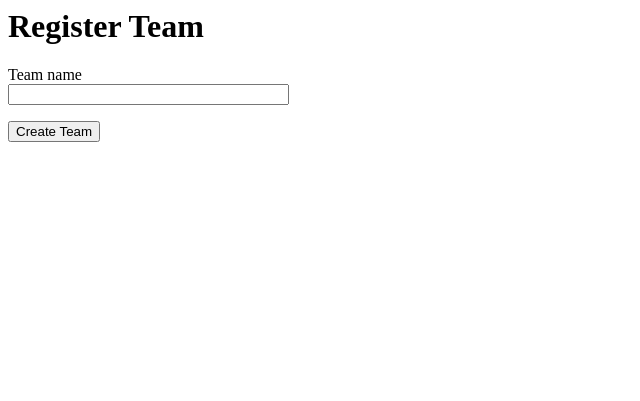
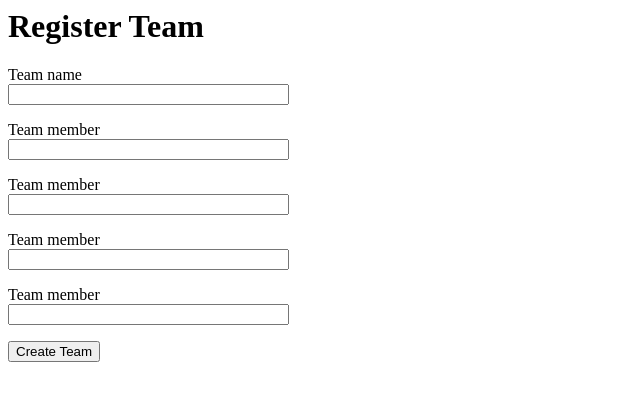
Before and after one commit to tduvernois/kaggle_leaderboard, a Flask app: page /register_team in a window 1280 px wide. Shown: the top 401 px of the page, without its empty margins (0-640 px from the left). Run offline with Flask 2, Linux system fonts and the light colour scheme.

Commit message:
register members

```diff
--- a/app/forms.py
+++ b/app/forms.py
@@ -6,4 +6,8 @@ from app.models import Member
 
 class TeamForm(FlaskForm):
     team_name = StringField('Team name', validators=[DataRequired()])
+    team_member_1 = StringField('Team member', validators=[DataRequired()])
+    team_member_2 = StringField('Team member', validators=[DataRequired()])
+    team_member_3 = StringField('Team member', validators=[DataRequired()])
+    team_member_4 = StringField('Team member', validators=[DataRequired()])
     submit = SubmitField('Create Team')
--- a/app/routes.py
+++ b/app/routes.py
@@ -16,7 +16,14 @@ def register_team():
         if team is not None:
             print('This team already exists')
             return redirect(url_for('register_team'))
-        team = Team(name=form.team_name.data)
+
+        members = []
+        members.append(Member(name=form.team_member_1.data))
+        members.append(Member(name=form.team_member_2.data))
+        members.append(Member(name=form.team_member_3.data))
+        members.append(Member(name=form.team_member_4.data))
+
+        team = Team(name=form.team_name.data, members=members)
         db.session.add(team)
         db.session.commit()
         return redirect(url_for('register_team'))
--- a/app/templates/register_team.html
+++ b/app/templates/register_team.html
@@ -6,6 +6,22 @@
             {{ form.team_name.label }}<br>
             {{ form.team_name(size=32) }}
         </p>
+        <p>
+            {{ form.team_member_1.label }}<br>
+            {{ form.team_member_1(size=32) }}
+        </p>
+        <p>
+            {{ form.team_member_2.label }}<br>
+            {{ form.team_member_2(size=32) }}
+        </p>
+        <p>
+            {{ form.team_member_3.label }}<br>
+            {{ form.team_member_3(size=32) }}
+        </p>
+        <p>
+            {{ form.team_member_4.label }}<br>
+            {{ form.team_member_4(size=32) }}
+        </p>
         <p>{{ form.submit() }}</p>
     </form>
 {% endblock %}
--- a/get_db_objects.py
+++ b/get_db_objects.py
@@ -6,3 +6,6 @@ print(teams)
 
 team = Team.query.filter_by(name='ferfe').first()
 print(team)
+
+members = Member.query.all()
+print(members)
```
Also changed, not shown: app.db.
